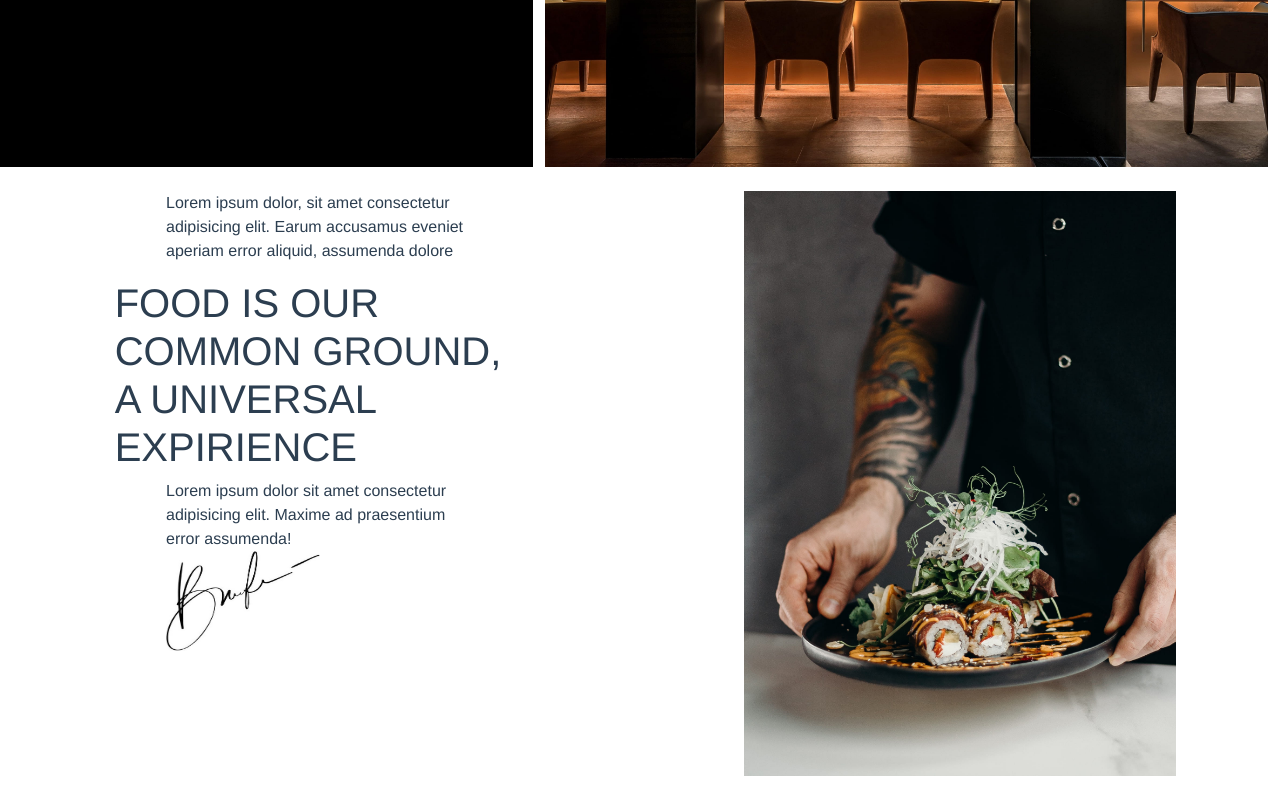
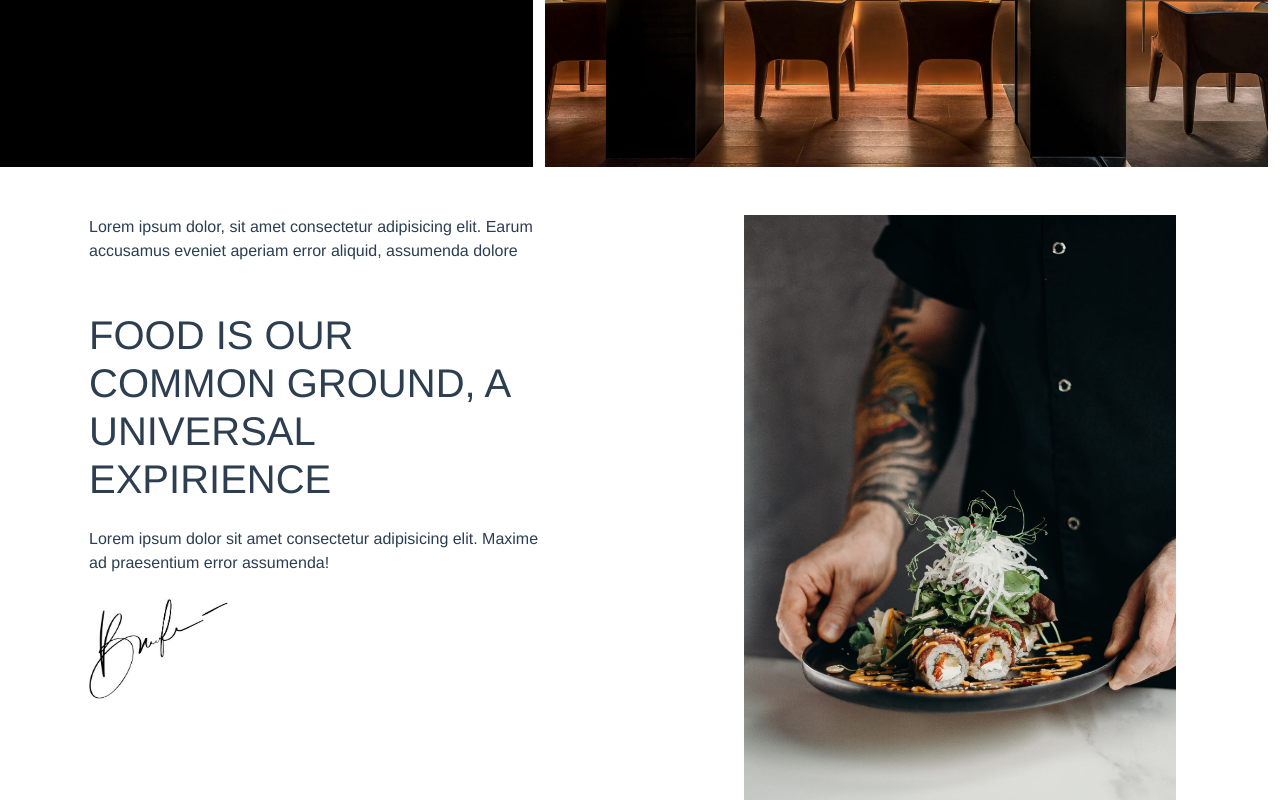
Before and after one commit to matteo92i/proj-html-vuejs, a Vue app: page / in a window 1280 px wide. Shown: the part 433-1233 px from the top of the page. Before the commit the page ends 1209 px from the top, so only its background shows below. Built offline with nearby package versions, Linux system fonts and the light colour scheme.

Commit message:
inizio parte 2

```diff
--- a/src/components/MainPart1.vue
+++ b/src/components/MainPart1.vue
@@ -1,18 +1,18 @@
 <template>
     <div>
         <div class="container-fluid">
-            <div class="row mt-4">
+            <div class="row mt-5">
                 <div class="col-6">
-                    <div class="col-6 mx-auto">
+                    <div class="col-9 mx-auto">
                         <p>Lorem ipsum dolor, sit amet consectetur adipisicing elit. Earum accusamus eveniet aperiam error aliquid, assumenda dolore</p>
                     </div>
-                    <div class="col-8 mx-auto">
+                    <div class="col-9 mx-auto mt-5 mb-4">
                         <h1>Food is our common ground, a universal expirience</h1>
                     </div>
-                    <div class="col-6 mx-auto">
+                    <div class="col-9 mx-auto mb-4">
                         Lorem ipsum dolor sit amet consectetur adipisicing elit. Maxime ad praesentium error assumenda!
                     </div>
-                    <div class="col-6 mx-auto">
+                    <div class="col-9 mx-auto">
                         <img class="img-firma" src="../assets/img/signature.jpg" alt="">
                     </div>
 
@@ -48,12 +48,11 @@ export default {
 }
 h1{
     text-transform:uppercase;
-    font-size: 80px;
-    margin-top: 20px;
-    margin-bottom: 20px;
 }
+
+
 .img-firma{
-    width: 50%;
+    width: 30%;
     height: 100px;
 }
 
```
